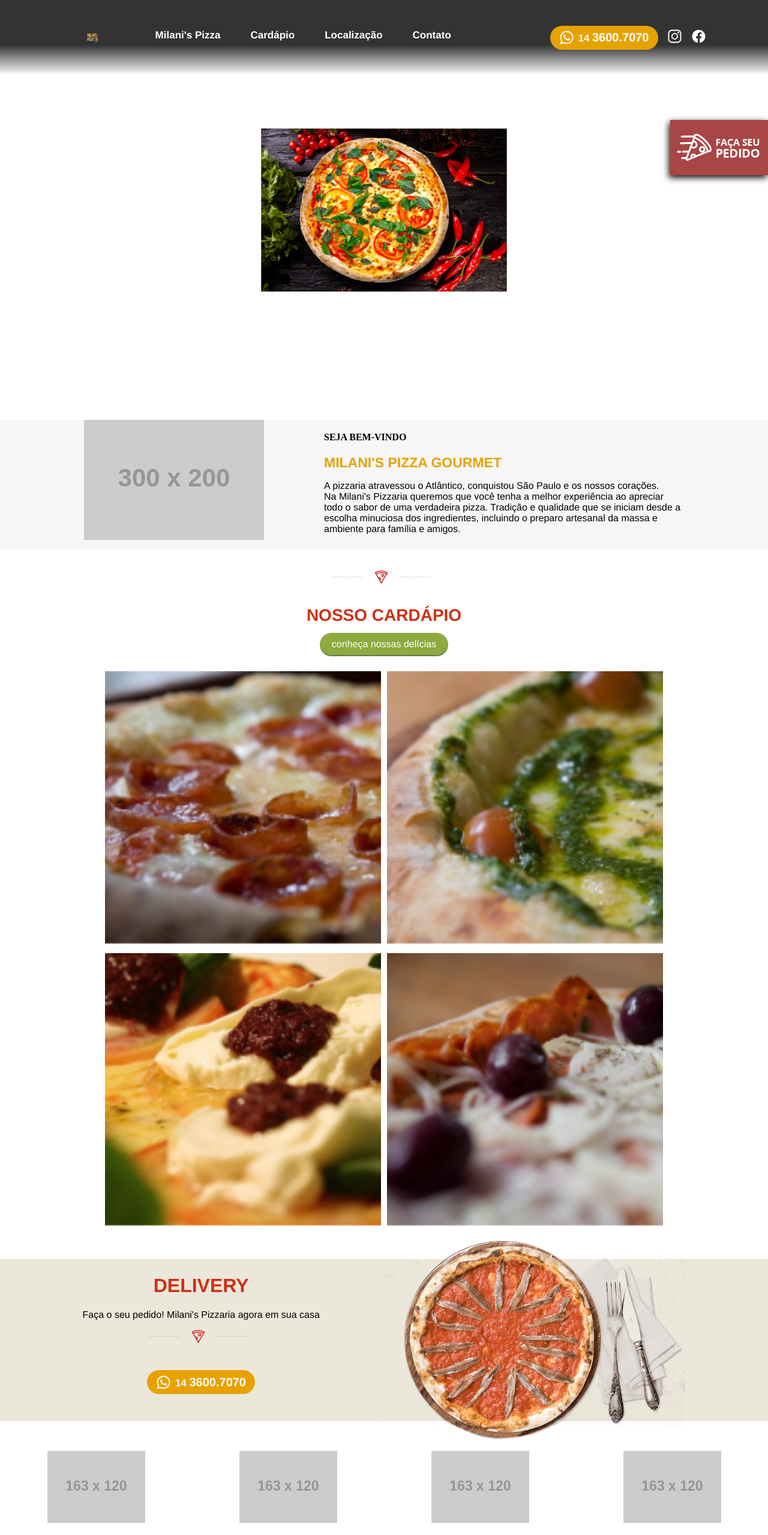
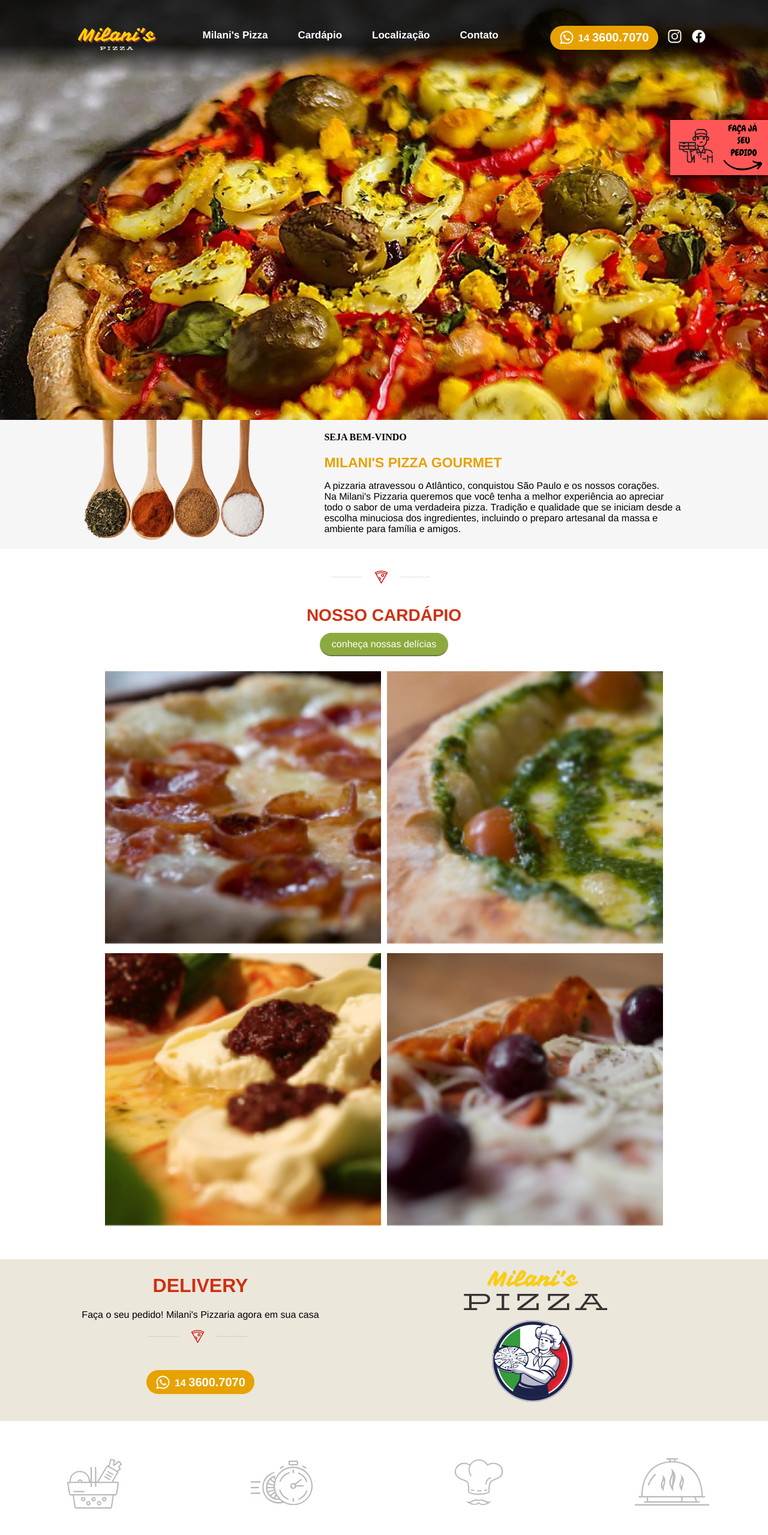
Before and after one commit to jotaMilani/pizzaria, a plain HTML site: page index.html in a window 1280 px wide. Shown: the top 2559 px of the page at 60% size. Drawn offline with nearby package versions, Linux system fonts and the light colour scheme; placeholder pictures from the web are drawn by us.

Commit message:
Terminando site pizzaria

```diff
--- a/css/style.css
+++ b/css/style.css
@@ -13,7 +13,7 @@
 }
 
 .bgfundo {
-  background: url(../img/Designsemnome.png) no-repeat center/cover;
+  background: url(../img/KTN-pizza-header.webp) no-repeat center/cover;
   width: 100%;
   height: 700px;
 }
--- a/index.html
+++ b/index.html
@@ -13,7 +13,7 @@
       <header>
         <div class="container site-header-main">
           <nav id="site-navegation" class="main-navigation">
-            <img src="./img/MILANI’S PIZZA.png" alt="" height="58px" />
+            <img src="./img/logo1.png" alt="" height="58px" />
             <ul id="menu-principal" class="primary-menu">
               <li><a href="">Milani's Pizza</a></li>
               <li><a href="">Cardápio</a></li>
@@ -45,11 +45,11 @@
       </header>
       <main>
         <a href="https://ifood.com.br" class="ifood" target="_blank">
-          <img src="./img/ifood.png" alt="" height="92px"/>
+          <img src="./img/FAÇA JÁ SEU PEDIDO.png" alt="" height="92px"/>
         </a>
 
         <div id="BoasVindas">
-          <img src="https://placehold.co/300x200" alt="" />
+          <img src="./img/colheres.png" alt="" height="200px"/>
 
           <div id="TextoBoasVindas">
             <h4>seja bem-vindo</h4>
@@ -98,27 +98,27 @@
               </a>
             </div>
           </div>
-          <img src="./img/pizzzames.png" alt="" height="340px"/>
+          <img src="./img/Milani’s (1).png" alt="" height="340px"/>
         </div>
 
         <div id="Icone">
           <div class="itens">
-            <img src="https://placehold.co/163x120" alt="" height="120px"/>
+            <img src="./img/icon0001.jpg" alt="" height="120px"/>
             <p>Ingredientes frescos e de altíssima qualidade.</p>
           </div>
           <div class="itens">
-            <img src="https://placehold.co/163x120" alt="" height="120px"/>
+            <img src="./img/icon0002.jpg" alt="" height="120px"/>
             <p>Levar até sua mesa refeições deliciosas e com rapídez.</p>
           </div>
           <div class="itens">
-            <img src="https://placehold.co/163x120" alt="" height="120px"/>
+            <img src="./img/icon0004.jpg" alt="" height="120px"/>
             <p>
               Paixão em compartilhar a experiência e tradição italiana em
               encantar com o paladar.
             </p>
           </div>
           <div class="itens">
-            <img src="https://placehold.co/163x120" alt="" height="120px"/>
+            <img src="./img/icon0005.jpg" alt="" height="120px"/>
             <p>
               Atendimento de qualidade para tornar a sua experiência
               inesquecível.
@@ -160,7 +160,7 @@
       <footer>
         <div id="dados">
           <div>
-            <img src="./img/Cópia de MILANI’S PIZZA.png" alt="" height="58px"/>
+            <img src="./img/logo2.png" alt="" height="58px"/>
             <h3>conheça também:</h3>
           </div>
           <div>
```
Also changed, not shown: img/FAÇA JÁ SEU PEDIDO.png (added), img/KTN-pizza-header.webp (added), img/Milani’s (1).png (added), img/Milani’s.png (added), img/bannerpizzaria.png (added), img/logo1.png (added), img/logo2.png (added).
